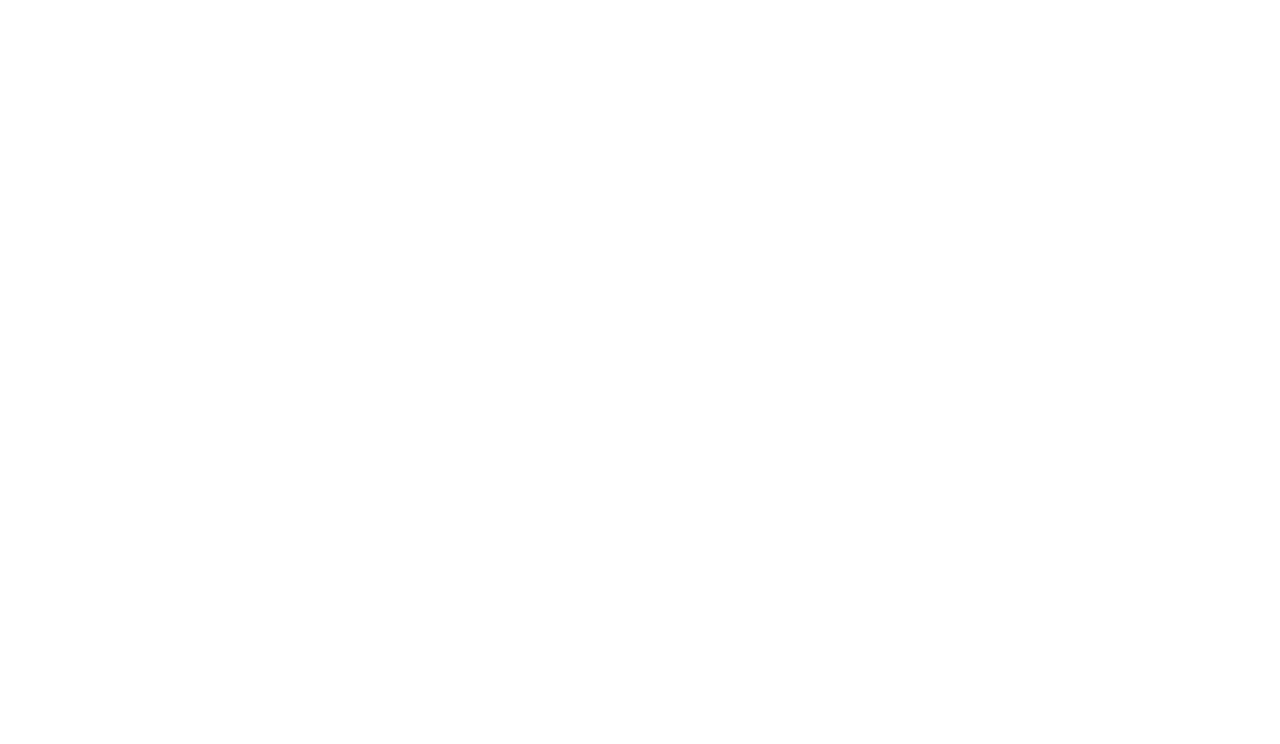
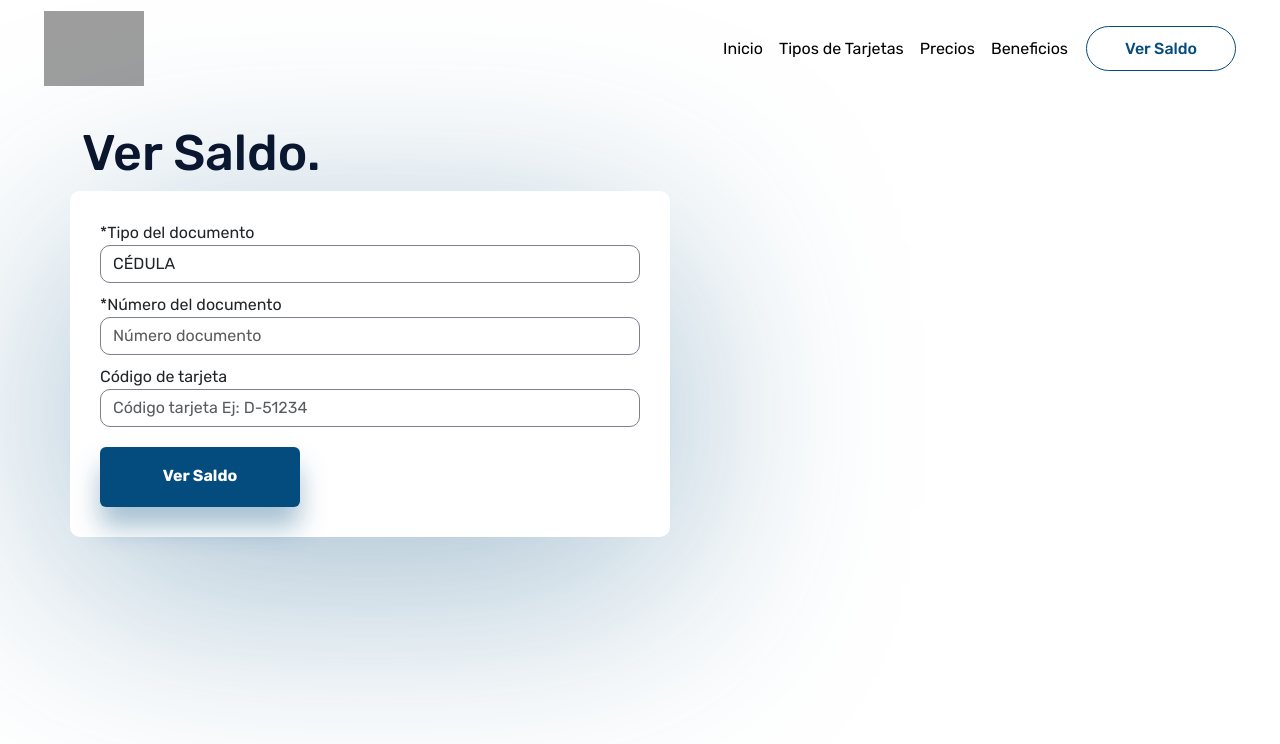
Before and after one commit to MilaTactica/PreentregaCoder-FacundoViganoCarballo, a plain HTML site: page pages/versaldo.html in a window 1280 px wide. Drawn offline with nearby package versions, Linux system fonts and the light colour scheme; grey boxes are pictures that could not be loaded.

Commit message:
se agregan nuevas pages y se crea contenido dentro se fixean errores y se linkean navs

```diff
--- a/css/styles.css
+++ b/css/styles.css
@@ -127,6 +127,28 @@ nav{
     margin-left: 10px;
     margin-top: -12px;
 }
+.columna-saldo{
+    border-radius: 10px;
+    background-color: white;
+    filter: drop-shadow(0px 50px 115px rgba(4, 76, 126, 0.37));
+    padding: 20px;
+    width: 600px;
+}
+.form-group{
+    margin: 10px;
+}
+.form-group input{
+    border-radius: 10px;
+    border: 1px solid #7B808B;
+}
+.form-group select{
+    border-radius: 10px;
+    border: 1px solid #7B808B;
+}
+.boton-saldo{
+    width: 200px;
+    height: 60px;
+}
 /*ESTILOS TARJETAS*/
 .botonTarjetas{
     background-color: #044C7E;
--- a/pages/versaldo.html
+++ b/pages/versaldo.html
@@ -0,0 +1,71 @@
+<!DOCTYPE html>
+<html lang="en">
+<head>
+    <meta charset="UTF-8">
+    <meta name="viewport" content="width=device-width, initial-scale=1.0">
+    <title>Document</title>
+    <link href="https://cdn.jsdelivr.net/npm/bootstrap@5.3.2/dist/css/bootstrap.min.css" rel="stylesheet" integrity="sha384-T3c6CoIi6uLrA9TneNEoa7RxnatzjcDSCmG1MXxSR1GAsXEV/Dwwykc2MPK8M2HN" crossorigin="anonymous">
+    <script src="https://cdn.jsdelivr.net/npm/bootstrap@5.3.2/dist/js/bootstrap.bundle.min.js" integrity="sha384-C6RzsynM9kWDrMNeT87bh95OGNyZPhcTNXj1NW7RuBCsyN/o0jlpcV8Qyq46cDfL" crossorigin="anonymous"></script>
+    <link rel="stylesheet" href="https://cdn.jsdelivr.net/npm/bootstrap-icons@1.11.1/font/bootstrap-icons.css">
+    <link rel="stylesheet" href="../css/styles.css">
+</head>
+<body>
+    <nav class="navbar navbar-expand-md navbar-light">
+        <div class="container-fluid">
+          <button class="navbar-toggler" type="button" data-bs-toggle="collapse" data-bs-target="#navbar-toggler" aria-controls="navbarTogglerDemo01" aria-expanded="false" aria-label="Toggle navigation">
+            <span class="navbar-toggler-icon"></span>
+          </button>
+          <div class="collapse navbar-collapse" id="navbar-toggler">
+            <a class="navbar-brand" href="../index.html"><img width="100px" class="logo" src="https://s3-alpha-sig.figma.com/img/5865/dfa7/011e3fe40e29839d45c0eccc0f75c1b1?Expires=1696809600&Signature=h9wHqDD3t~Rt4z24zE9Gy8YqahLrLSJFBNHWxMFEHkEXdhKIT9P2i23~g4rpkLtNpxnfBDkNQW4CztHHqn4GHhg5FTl9RHe27bx9lu3EqkqqRV-4HBY2XuuPMUgskgQidvr2eXaRBf5T2m~2IC564XcNmDf-6xhfMiGa1zPP5kPvG~poGGrGi4zqnYiALLjQSkaPLUXSmrx2NkE6iscZtl98GvAZtAHRKyVs5tF6ePVzdbcAjqxYTkXl0UW4d05hbxEHcGBbcqn6qwSJ9dGA07csZhYYMfvnXXbXS2FiBcs8gPkyuBoHo9HdPdkCIYxe9yRsGzXu~zqDluggu79pwA__&Key-Pair-Id=APKAQ4GOSFWCVNEHN3O4" width="50" alt="logo programacion"></a>
+            <ul class=" ulNav navbar-nav d-flex justify-content-center align-items-center">
+              <li class="nav-item">
+                <a class="nav-link active" aria-current="page" href="../index.html">Inicio</a>
+              </li>
+              <li class="nav-item">
+                <a class="nav-link active" aria-current="page" href="#">Tipos de Tarjetas</a>
+              </li>
+              <li class="nav-item">
+                <a class="nav-link active" aria-current="page" href="#">Precios</a>
+              </li>
+              <li class="nav-item">
+                <a class="nav-link active" aria-current="page" href="#">Beneficios</a>
+              </li>
+              <li class="nav-item">
+                <a class="nav-link active aBordeBoton" aria-current="page" href="#"><button class="botonVerSaldo" type="button">Ver Saldo</button></a>
+              </li>
+            </ul>
+          </div>
+        </div>
+    </nav>
+<section class="main-grid-saldo">
+    <div class="container">
+        <div class="row">
+            <div class="col-12">
+                <h3 class="tituloMain">Ver Saldo.</h3>
+            </div>
+            <div class="col-12 columna-saldo">
+                <form action="">
+                    <div class="form-group">
+                        <label for="exampleFormControlSelect1">*Tipo del documento</label>
+                        <select class="form-control" id="exampleFormControlSelect1">
+                          <option>CÉDULA</option>
+                          <option>PASAPORTE</option>
+                          <option>CÉDULA EXTRANJERA</option>
+                        </select>
+                      </div>
+                      <div class="form-group">
+                        <label for="exampleFormControlInput1">*Número del documento</label>
+                        <input type="text" class="form-control" id="exampleFormControlInput1" placeholder="Número documento">
+                      </div>
+                      <div class="form-group">
+                        <label for="exampleFormControlInput1">Código de tarjeta</label>
+                        <input type="text" class="form-control" id="exampleFormControlInput1" placeholder="Código tarjeta Ej: D-51234">
+                      </div>
+                      <a href="" class="boton boton-saldo btn form-group"><p>Ver Saldo</p></a>
+                </form>
+            </div>
+        </div>
+    </div>
+</section>
+</body>
+</html>
```
Also changed, not shown: index.html (+1 -1 lines), pages/tarjetas.html (+2 -2 lines).
